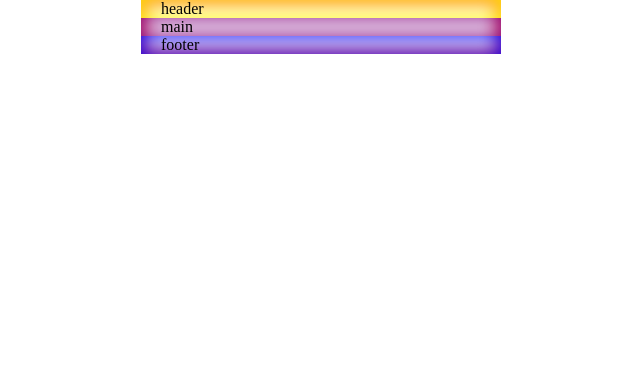
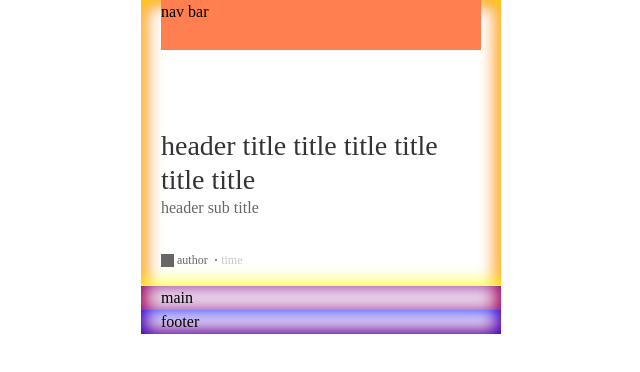
Before and after one commit to FRONTENDBOOTCAMP-11th/febc11-vanilla-hotsix, a website built with Vite: page src/pages/PostDetailPage/index.html in a window 1280 px wide. Shown: the whole page, without its empty margins (319-959 px from the left). Built offline with nearby package versions, Linux system fonts and the light colour scheme.

Commit message:
feature: 상세 페이지 header 기본 레이아웃 잡기(폰트 미적용)

```diff
--- a/src/pages/PostDetailPage/index.html
+++ b/src/pages/PostDetailPage/index.html
@@ -9,7 +9,19 @@
   <body>
     <div class="wrapper">
       <header class="header">
-        <div class="l_wrapper">header</div>
+        <div class="l_wrapper">
+          <nav class="nav-bar">nav bar</nav>
+          <div class="header-title">
+            header title title title title title title
+          </div>
+          <span class="header-subtitle">header sub title</span>
+          <div class="header-info">
+            <div class="author-by"></div>
+            <span class="article-author">author</span>
+            <div class="info-dot"></div>
+            <span class="article-time">time</span>
+          </div>
+        </div>
       </header>
       <main class="main">
         <div class="l_wrapper">main</div>
--- a/src/pages/PostDetailPage/postDetailPage.css
+++ b/src/pages/PostDetailPage/postDetailPage.css
@@ -1,6 +1,68 @@
 /* CSS Resets */
+/* CSS Reset with Modern Enhancements */
+*,
+*::before,
+*::after {
+  margin: 0;
+  padding: 0;
+  border: 0;
+  box-sizing: border-box;
+  font: inherit;
+  vertical-align: baseline;
+}
+
+/* HTML5 elements display reset */
+article,
+aside,
+details,
+figcaption,
+figure,
+footer,
+header,
+hgroup,
+menu,
+nav,
+section {
+  display: block;
+}
+
+/* Body defaults */
 body {
-  margin: unset;
+  line-height: 1.5;
+  -webkit-font-smoothing: antialiased; /* Smooth fonts on macOS */
+  -moz-osx-font-smoothing: grayscale; /* Smooth fonts on Firefox */
+  text-rendering: optimizeLegibility; /* Better font rendering */
+}
+
+/* List styles reset */
+ol,
+ul {
+  list-style: none;
+}
+
+/* Blockquote and quote reset */
+blockquote,
+q {
+  quotes: none;
+}
+
+blockquote::before,
+blockquote::after,
+q::before,
+q::after {
+  content: '';
+}
+
+/* Table reset */
+table {
+  border-collapse: collapse;
+  border-spacing: 0;
+}
+
+/* Anchor reset */
+a {
+  text-decoration: none;
+  color: inherit;
 }
 
 /* Layouts */
@@ -17,6 +79,62 @@ body {
 
 .header {
   box-shadow: inset 0 0 20px yellow;
+  padding: 0 0 16px;
+  border-bottom: 1px solid #eee;
+}
+
+.nav-bar {
+  background-color: coral;
+  height: 50px;
+  margin-bottom: 79px;
+}
+
+.header-title {
+  font-size: 28px;
+  color: #333;
+  font-weight: 400; /* pretendard로 폰트 교체 후 재조정 필요 */
+  line-height: 120%;
+}
+
+.header-subtitle {
+  font-size: 16px;
+  color: #666;
+  font-weight: 400; /* pretendard로 폰트 교체 후 재조정 필요 */
+  line-height: 130%;
+}
+
+.header-info {
+  /* line-height: 162%; */
+  margin-top: 31px;
+  display: flex;
+  align-items: center;
+}
+
+.author-by {
+  min-width: 13px;
+  height: 13px;
+  background-color: #666;
+  margin-right: 3px;
+}
+
+.article-author {
+  font-size: 12px;
+  color: #666;
+  margin-right: 7.5px;
+}
+
+.info-dot {
+  width: 2px;
+  height: 2px;
+  background-color: #666;
+  border-radius: 50%;
+}
+
+.article-time {
+  margin-left: 4px;
+  font-size: 12px;
+  color: #959595;
+  opacity: 0.5;
 }
 
 .main {
```
